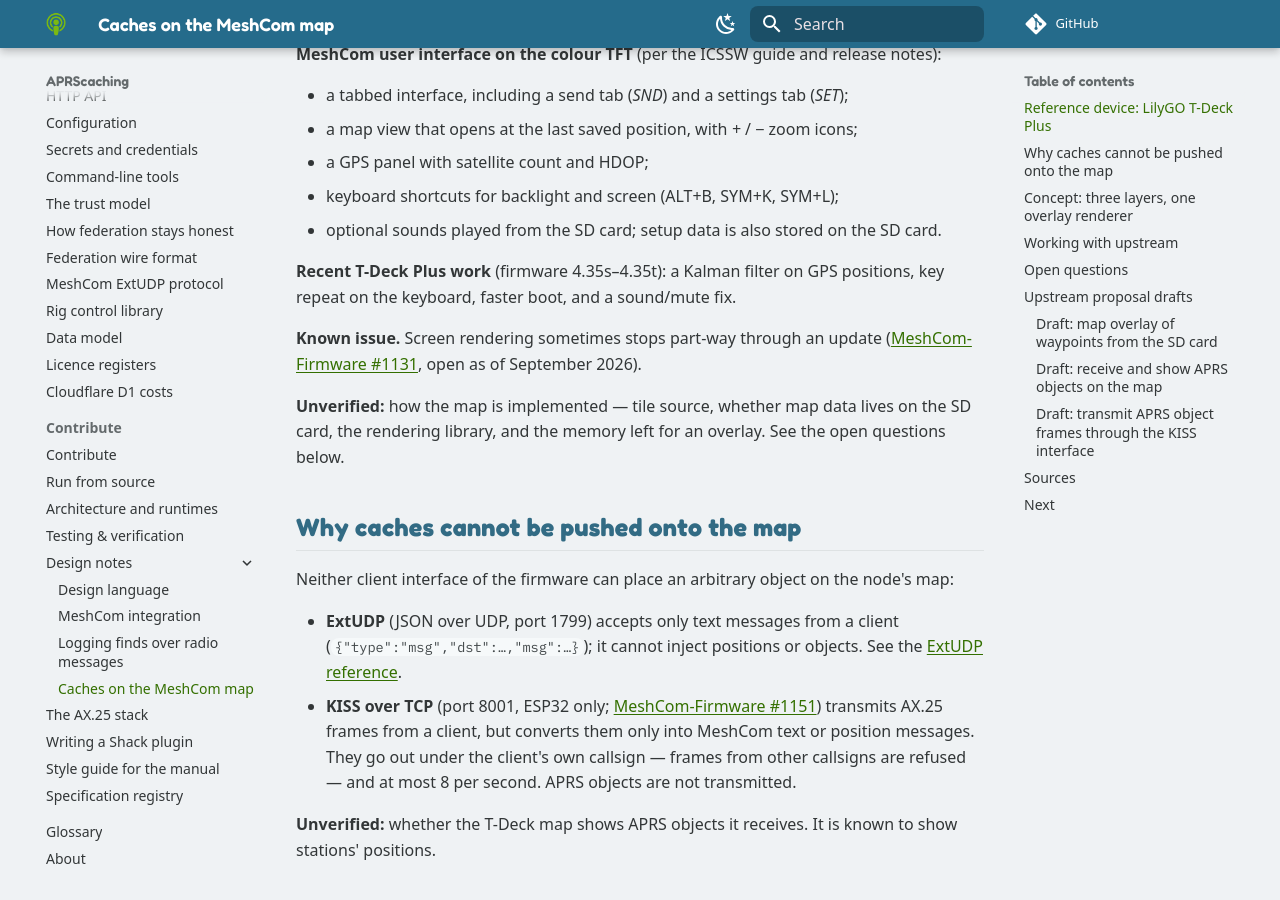
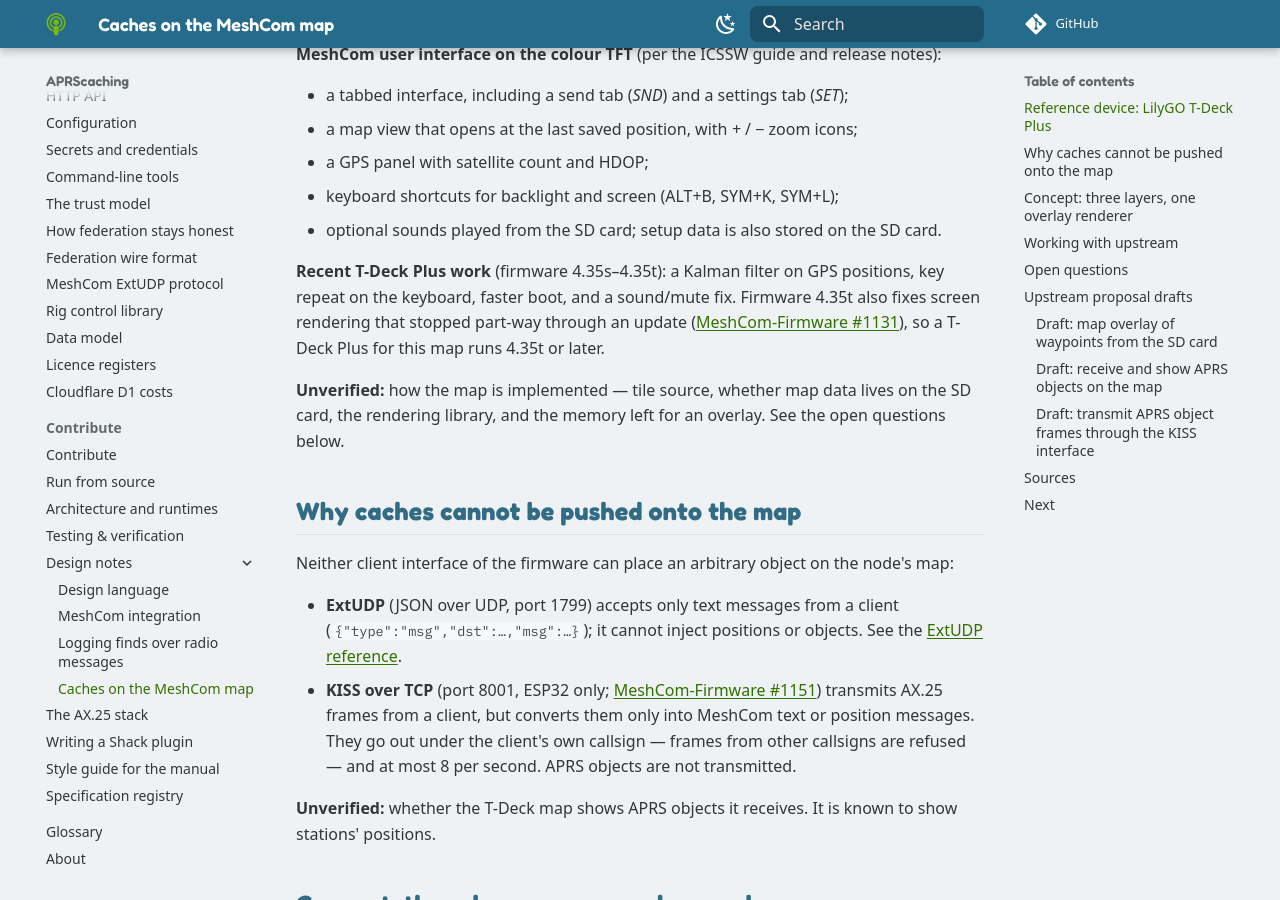
Before and after one commit to apachler/aprscaching, an MkDocs documentation site: the page built from docs/contribute/design/meshcom-tdeck-map.md, in a window 1280 px wide and 900 px high, scrolled down 802 px. Built offline with MkDocs 1.6.1 and Material for MkDocs 9.7.7, drawn with Linux system fonts in a browser that asks for light colours; comment, search, counter and statistics services are not loaded.

Commit message:
docs: the T-Deck Plus rendering hang is fixed in MeshCom firmware 4.35t (#204)
MeshCom-Firmware #1131 was closed as fixed in 4.35t on 2026-09-11. The
design note now records the fix and names 4.35t as the minimum firmware
for the T-Deck Plus map, instead of listing it as an open known issue.

Signed-off-by: Andreas Pachler <apachler@paan-systems.com>

```diff
--- a/docs/contribute/design/meshcom-tdeck-map.md
+++ b/docs/contribute/design/meshcom-tdeck-map.md
@@ -35,11 +35,9 @@
 - optional sounds played from the SD card; setup data is also stored on the SD card.
 
 **Recent T-Deck Plus work** (firmware 4.35s–4.35t): a Kalman filter on GPS positions, key repeat on the
-keyboard, faster boot, and a sound/mute fix.
-
-**Known issue.** Screen rendering sometimes stops part-way through an update
-([MeshCom-Firmware #1131](https://github.com/icssw-org/MeshCom-Firmware/issues/1131), open as of
-September 2026).
+keyboard, faster boot, and a sound/mute fix. Firmware 4.35t also fixes screen rendering that stopped part-way
+through an update ([MeshCom-Firmware #1131](https://github.com/icssw-org/MeshCom-Firmware/issues/1131)), so a
+T-Deck Plus for this map runs 4.35t or later.
 
 **Unverified:** how the map is implemented — tile source, whether map data lives on the SD card, the
 rendering library, and the memory left for an overlay. See the open questions below.
```
